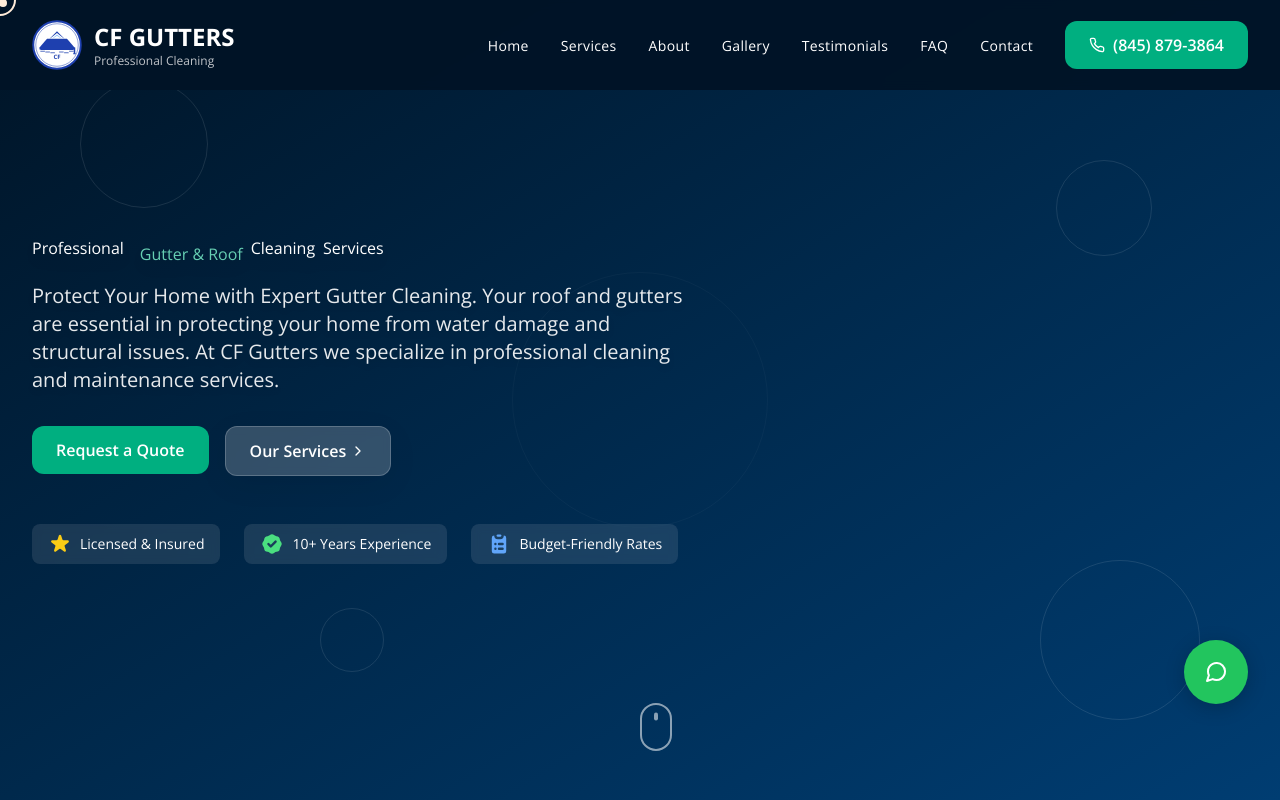
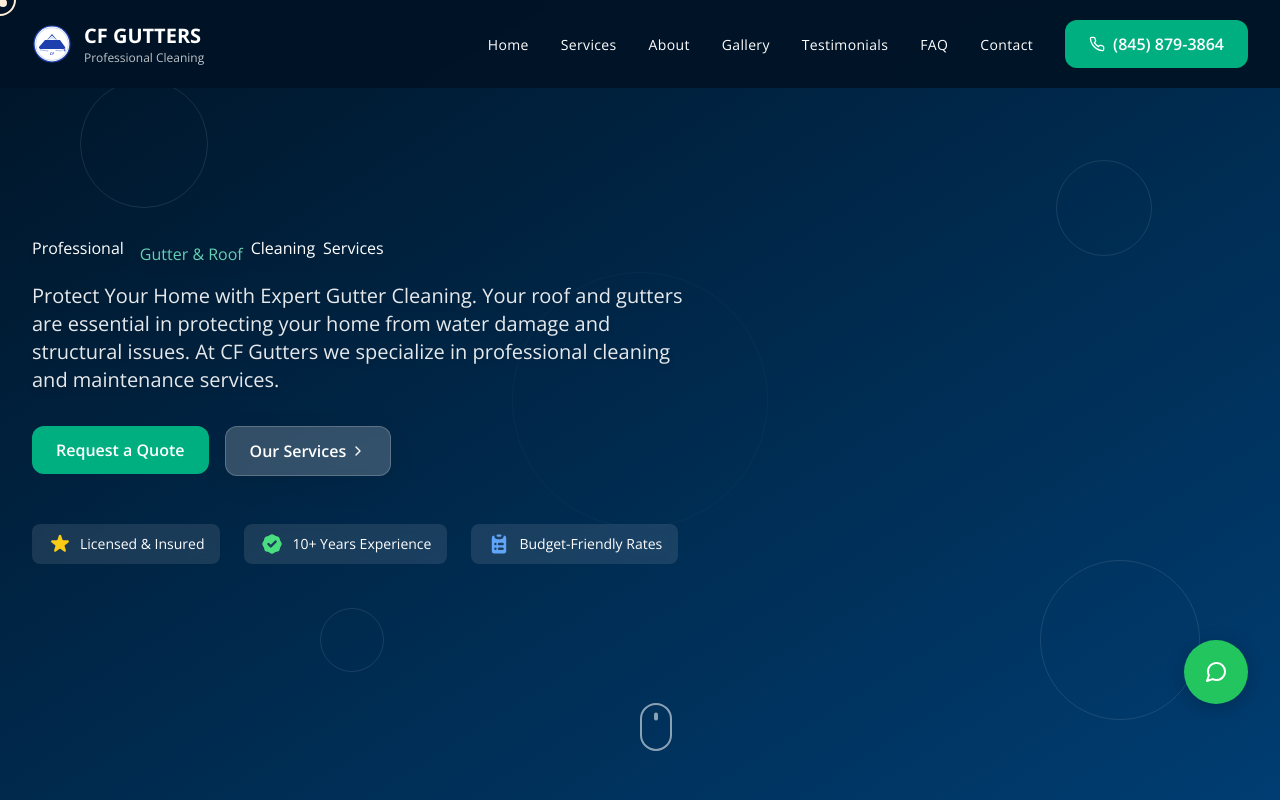
Before and after one commit to Nimbus2000meta/CFGUTTERS, a React (Create React App) app in the folder frontend/: page / in a window 1280 px wide. Shown: the top 800 px of the page. Built offline with nearby package versions, Linux system fonts and the light colour scheme.

Commit message:
auto-commit for ea751f2a-6538-435a-99c4-f07d7ec8dffc

```diff
--- a/frontend/src/components/layout/Header.jsx
+++ b/frontend/src/components/layout/Header.jsx
@@ -44,22 +44,22 @@ const Header = () => {
 
   const CFGuttersLogo = ({ className = "" }) => (
     <div className={`flex items-center ${className}`}>
-      {/* CF Gutters Logo SVG - Fixed with proper colors */}
+      {/* CF Gutters Logo SVG - Smaller size to fit header */}
       <svg
-        width="50"
-        height="50"
+        width="40"
+        height="40"
         viewBox="0 0 200 200"
         fill="none"
         xmlns="http://www.w3.org/2000/svg"
-        className="mr-3"
+        className="mr-3 flex-shrink-0"
       >
         {/* Outer circle border - Blue */}
         <circle
           cx="100"
           cy="100"
-          r="95"
+          r="90"
           stroke="#1e40af"
-          strokeWidth="8"
+          strokeWidth="6"
           fill="white"
         />
 
@@ -67,50 +67,50 @@ const Header = () => {
         <circle
           cx="100"
           cy="100"
-          r="85"
+          r="82"
           stroke="#1e40af"
-          strokeWidth="2"
+          strokeWidth="1"
           fill="white"
         />
 
         {/* Main house/roof structure - Blue */}
         <path
-          d="M30 110 L60 75 L90 75 L140 75 L170 110 L165 120 L35 120 Z"
+          d="M35 115 L65 80 L90 80 L140 80 L165 115 L160 125 L40 125 Z"
           fill="#1e40af"
         />
 
         {/* Roof peak triangle - Blue */}
         <path
-          d="M70 75 L100 45 L130 75 L125 72 L100 52 L75 72 Z"
+          d="M75 80 L100 50 L125 80 L120 77 L100 58 L80 77 Z"
           fill="#1e40af"
         />
 
         {/* Inner roof detail - Light Blue */}
         <path
-          d="M80 75 L100 58 L120 75 L115 73 L100 63 L85 73 Z"
+          d="M85 80 L100 65 L115 80 L110 78 L100 70 L90 78 Z"
           fill="#93c5fd"
         />
 
         {/* Gutter system - Blue */}
-        <rect x="30" y="110" width="140" height="8" fill="#1e40af"/>
+        <rect x="35" y="115" width="130" height="6" fill="#1e40af"/>
 
         {/* Water flow lines - Blue */}
-        <path d="M35 125 L50 125" stroke="#1e40af" strokeWidth="3" strokeLinecap="round"/>
-        <path d="M55 128 L70 128" stroke="#1e40af" strokeWidth="3" strokeLinecap="round"/>
-        <path d="M75 131 L90 131" stroke="#1e40af" strokeWidth="3" strokeLinecap="round"/>
-        <path d="M110 128 L125 128" stroke="#1e40af" strokeWidth="3" strokeLinecap="round"/>
-        <path d="M130 131 L145 131" stroke="#1e40af" strokeWidth="3" strokeLinecap="round"/>
-        <path d="M150 125 L165 125" stroke="#1e40af" strokeWidth="3" strokeLinecap="round"/>
+        <path d="M40 130 L50 130" stroke="#1e40af" strokeWidth="2" strokeLinecap="round"/>
+        <path d="M55 132 L65 132" stroke="#1e40af" strokeWidth="2" strokeLinecap="round"/>
+        <path d="M70 134 L80 134" stroke="#1e40af" strokeWidth="2" strokeLinecap="round"/>
+        <path d="M120 132 L130 132" stroke="#1e40af" strokeWidth="2" strokeLinecap="round"/>
+        <path d="M135 134 L145 134" stroke="#1e40af" strokeWidth="2" strokeLinecap="round"/>
+        <path d="M150 130 L160 130" stroke="#1e40af" strokeWidth="2" strokeLinecap="round"/>
 
         {/* Downspout - Blue */}
-        <rect x="167" y="110" width="6" height="25" fill="#1e40af"/>
-        <rect x="165" y="133" width="10" height="4" fill="#1e40af"/>
+        <rect x="162" y="115" width="4" height="20" fill="#1e40af"/>
+        <rect x="160" y="133" width="8" height="3" fill="#1e40af"/>
 
         {/* CF text inside circle */}
-        <text x="100" y="155" textAnchor="middle" fill="#1e40af" fontSize="24" fontWeight="bold">CF</text>
+        <text x="100" y="155" textAnchor="middle" fill="#1e40af" fontSize="18" fontWeight="bold">CF</text>
       </svg>
       <div className="flex flex-col">
-        <span className="text-xl md:text-2xl font-bold">CF GUTTERS</span>
+        <span className="text-lg md:text-xl font-bold">CF GUTTERS</span>
         <span className="text-xs text-current opacity-75">Professional Cleaning</span>
       </div>
     </div>
```
